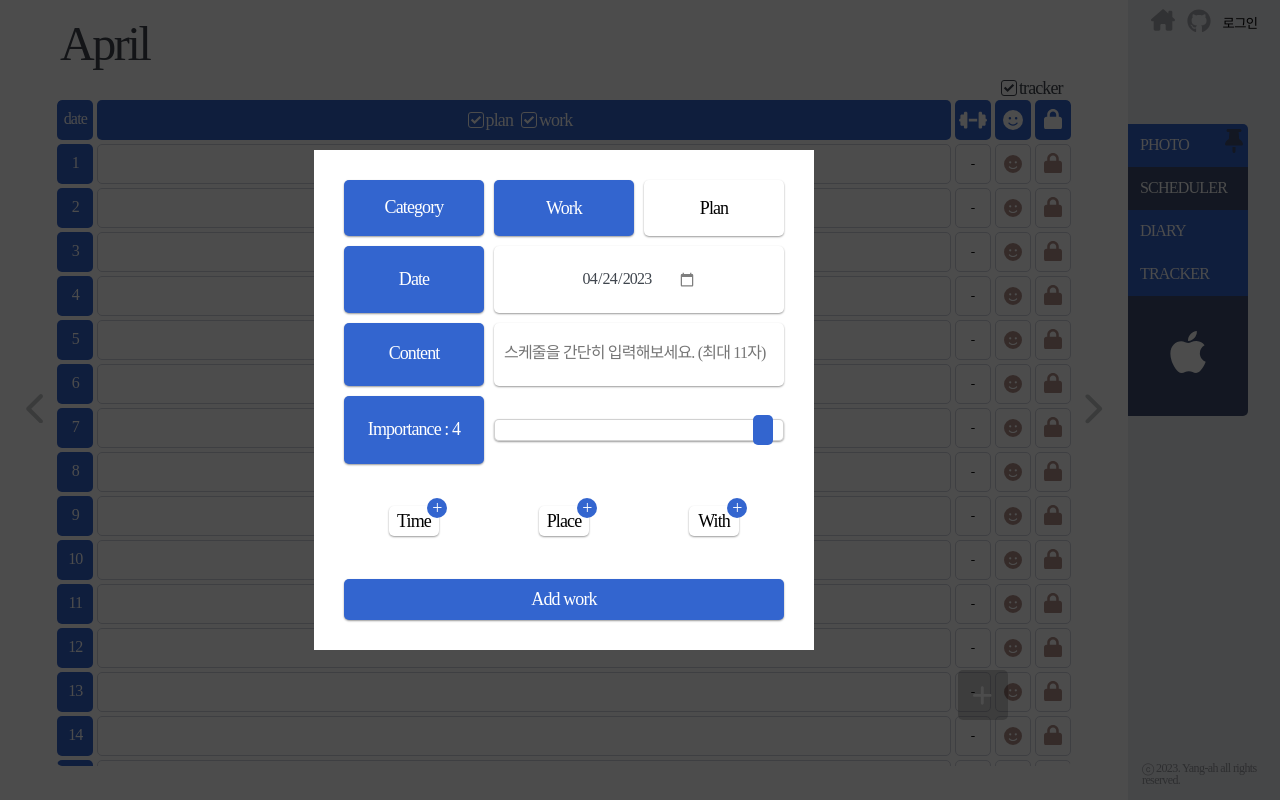
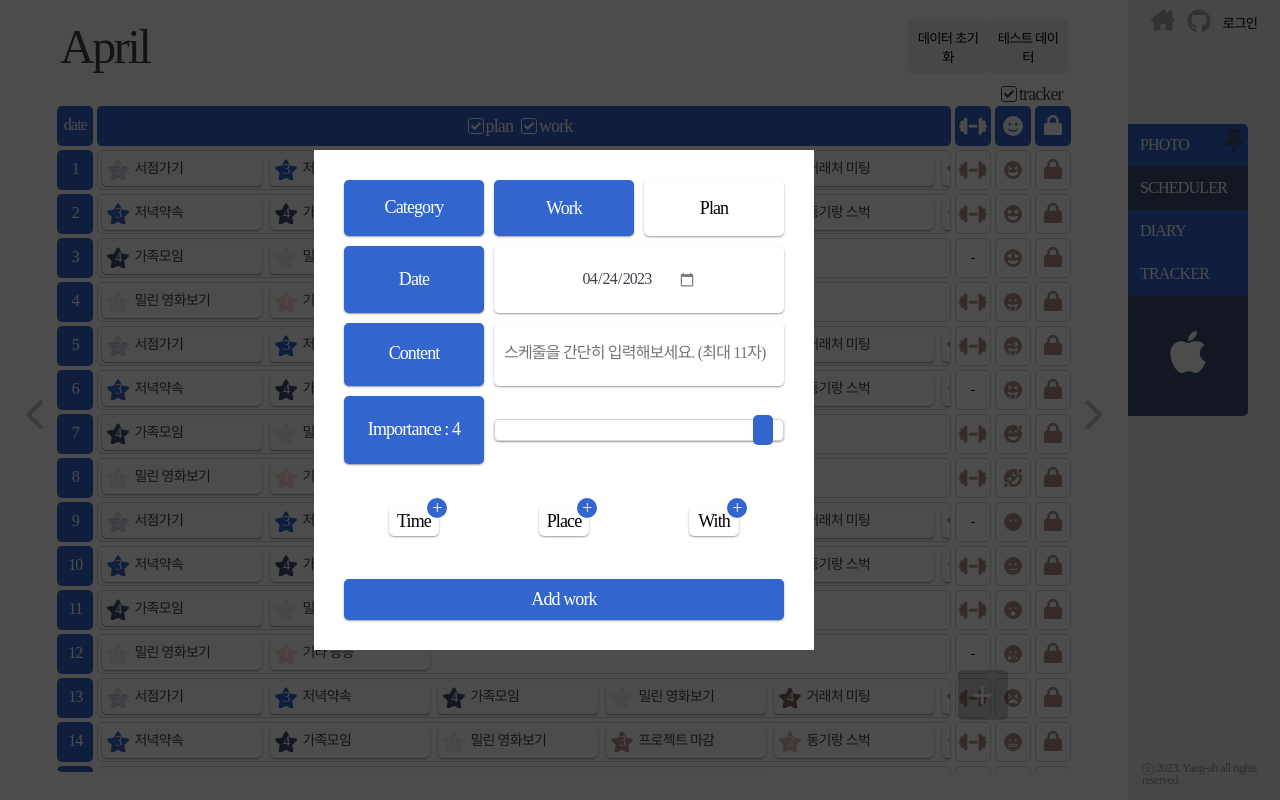
Before and after one commit to Yang-ah/my_first_diary, a React (Create React App) app: page /scheduler/add in a window 1280 px wide. Built offline with nearby package versions, Linux system fonts and the light colour scheme; a web font is replaced by a local one.

Commit message:
feat:testData, testButton

```diff
--- a/src/components/Common/Toast/index.tsx
+++ b/src/components/Common/Toast/index.tsx
@@ -5,7 +5,7 @@ import { IconCheck } from "../../../assets/icon";
 import cx from "classnames";
 
 interface IToast {
-  children: string;
+  children: string | any;
   className?: string;
 }
 
--- a/src/components/Layout/Header/header.module.scss
+++ b/src/components/Layout/Header/header.module.scss
@@ -12,3 +12,19 @@
     font-size: 48px;
   }
 }
+
+.buttons {
+  width: 160px;
+  @include m.flex(space-between);
+
+  > button {
+    padding: 8px;
+    border-radius: c.$S_RADIUS;
+    transition: 0.2s all ease-in;
+
+    &:hover {
+      background-color: c.$C_BLACK;
+      color: white;
+    }
+  }
+}
--- a/src/components/Layout/Header/index.tsx
+++ b/src/components/Layout/Header/index.tsx
@@ -1,8 +1,10 @@
 import styles from "./header.module.scss";
 import { useLocation } from "react-router-dom";
-import { thisMonthAtom } from "../../../state";
-import { useRecoilValue } from "recoil";
+import { dataAtom, thisMonthAtom } from "../../../state";
+import { useRecoilValue, useSetRecoilState } from "recoil";
 import { year } from "../../../hooks";
+import { setInitData } from "../../../state/initData";
+import { setTestData } from "../../../state/testData";
 
 const Header = () => {
   const location = useLocation();
@@ -10,6 +12,16 @@ const Header = () => {
   const monthStr = new Date(year, month, 1).toLocaleString("en-US", {
     month: "long",
   });
+  const setData = useSetRecoilState(dataAtom);
+
+  const onClick = (e: React.FormEvent<HTMLButtonElement>) => {
+    if (e.currentTarget.name === "reset") {
+      setData(setInitData);
+    }
+    if (e.currentTarget.name === "test") {
+      setData(setTestData);
+    }
+  };
 
   return (
     <header className={styles.header}>
@@ -19,6 +31,14 @@ const Header = () => {
         {location.pathname.includes("photo") && monthStr}
         {location.pathname.includes("tracker") && year}
       </span>
+      <div className={styles.buttons}>
+        <button name="reset" type="button" onClick={onClick}>
+          데이터 초기화
+        </button>
+        <button name="test" type="button" onClick={onClick}>
+          테스트 데이터
+        </button>
+      </div>
     </header>
   );
 };
--- a/src/pages/Home/Auth/Login/index.tsx
+++ b/src/pages/Home/Auth/Login/index.tsx
@@ -4,6 +4,9 @@ import { motion } from "framer-motion";
 import styled from "styled-components";
 import { isLoginAtom } from "../../../../state";
 import { useSetRecoilState } from "recoil";
+import { Toast } from "../../../../components";
+import { useEffect, useState } from "react";
+import cx from "classnames";
 
 const Form = styled(motion.form)`
   button {
@@ -14,11 +17,26 @@ const Form = styled(motion.form)`
 const Login = () => {
   const navigate = useNavigate();
   const setIsLogin = useSetRecoilState(isLoginAtom);
+  const [onToast, setOnToast] = useState(false);
 
   const onSubmit = () => {
     setIsLogin(true);
     navigate("/");
   };
+
+  const showToast = () => {
+    setOnToast(true);
+    const timer = setTimeout(() => {
+      setOnToast(false);
+    }, 8000);
+    return () => {
+      clearTimeout(timer);
+    };
+  };
+
+  useEffect(() => {
+    showToast();
+  }, []);
 
   return (
     <Form
@@ -47,6 +65,12 @@ const Login = () => {
         </Link>
       </div>
       <button type="submit">로그인</button>
+
+      <Toast className={cx(styles.toast, { [styles.onToast]: onToast })}>
+        <p>현재 테스트 계정으로만 &nbsp; 로그인 가능합니다.</p>
+        <p>로그인 버튼 클릭 시,</p>
+        <p className={styles.bold}>테스트 계정으로 로그인 됩니다.</p>
+      </Toast>
     </Form>
   );
 };
--- a/src/pages/Home/Auth/Login/login.module.scss
+++ b/src/pages/Home/Auth/Login/login.module.scss
@@ -3,6 +3,8 @@
 
 .form {
   @include m.flex(center, flex-start);
+  position: relative;
+  font-family: "GangwonEdu_OTFBoldA";
 
   > .inputWrap {
     @include m.flex(center, center, column);
@@ -48,3 +50,41 @@
     color: white;
   }
 }
+
+.toast {
+  gap: 4px;
+  font-size: 14px;
+  border-radius: 60px;
+  padding: 20px;
+  color: rgba(255, 255, 255, 0.6);
+  position: absolute;
+  width: 200px;
+  border-bottom-left-radius: 0;
+  right: -204px;
+  top: -160px;
+  left: auto;
+  bottom: auto;
+  opacity: 0;
+  transform: translateY(10px);
+  transition: 0.5s opacity ease-in;
+
+  svg {
+    width: 40px;
+  }
+
+  p {
+    letter-spacing: 0.5px;
+    padding: 4px 0;
+    font-family: "GangwonEdu_OTFBoldA";
+  }
+
+  .bold {
+    color: white;
+    font-weight: 600;
+    letter-spacing: 0.5px;
+  }
+
+  &.onToast {
+    opacity: 1;
+  }
+}
--- a/src/pages/Home/home.module.scss
+++ b/src/pages/Home/home.module.scss
@@ -4,6 +4,7 @@
 .wrap {
   @include m.flex(center, center, column);
   margin-top: 80px;
+  font-family: "GangwonEdu_OTFBoldA";
 
   > header {
     color: c.$C_BLACK;
@@ -41,6 +42,23 @@
   }
 }
 
+.greet {
+  box-shadow: 0px 2px 4px 0px rgba(1, 1, 1, 0.4);
+  padding: 20px;
+  color: c.$C_BLACK;
+  border-radius: 40px;
+  border-top-left-radius: 0;
+  margin-left: 20px;
+  color: rgba(1, 1, 1, 0.5);
+
+  > p:nth-of-type(2) {
+    margin: 8px 0;
+    > span {
+      color: black;
+    }
+  }
+}
+
 .toast {
   opacity: 0;
   transform: translateY(10px);
--- a/src/pages/Home/index.tsx
+++ b/src/pages/Home/index.tsx
@@ -4,7 +4,7 @@ import { AnimatePresence, motion } from "framer-motion";
 import styled from "styled-components";
 import { isLoginAtom } from "../../state";
 import { useRecoilState } from "recoil";
-import { useEffect, useState } from "react";
+import { useState } from "react";
 import { Toast } from "../../components";
 import cx from "classnames";
 
@@ -69,7 +69,15 @@ const Home = () => {
             </>
           )}
 
-          {isLogin && <div>반가워요, My First Diary를 한번 둘러볼까요?</div>}
+          {isLogin && (
+            <div className={styles.greet}>
+              <p>환영합니다 :)</p>
+              <p>
+                <span>오른쪽 메뉴바</span>를 눌러서,
+              </p>
+              <p>My First Diary를 한번 둘러볼까요?</p>
+            </div>
+          )}
           <Outlet />
         </motion.footer>
       </AnimatePresence>
--- a/src/pages/Photo/PhotoCell/index.tsx
+++ b/src/pages/Photo/PhotoCell/index.tsx
@@ -1,4 +1,4 @@
-import { useRef, useState } from "react";
+import { useEffect, useRef, useState } from "react";
 import { IconModify, IconPlus } from "../../../assets/icon";
 import styled from "styled-components";
 import styles from "./photoCell.module.scss";
@@ -79,6 +79,10 @@ const PhotoCell = ({ item, month }: IPhotoCell) => {
     showToast();
   };
 
+  useEffect(() => {
+    setNewImgUrl(item.photoUrl);
+  }, [item.photoUrl]);
+
   return (
     <form className={styles.dateWrap} encType="multipart/form-data">
       <Label photoUrl={newImgUrl} className={newImgUrl || "nonePhoto"}>
--- a/src/pages/Scheduler/Cell/index.tsx
+++ b/src/pages/Scheduler/Cell/index.tsx
@@ -2,7 +2,7 @@ import styles from "./cell.module.scss";
 import styled from "styled-components";
 import cx from "classnames";
 import { ISchedule, dataAtom } from "../../../state";
-import { IconMinus, IconStar } from "../../../assets/icon";
+import { IconStar } from "../../../assets/icon";
 import { useRecoilState } from "recoil";
 
 interface ICell {
--- a/src/state/index.ts
+++ b/src/state/index.ts
@@ -1,5 +1,6 @@
 import { atom } from "recoil";
-import { setInitData } from "./initData";
+// import { setInitData } from "./initData";
+import { setTestData } from "./testData";
 
 export const usernameAtom = atom({
   key: "user",
@@ -56,5 +57,5 @@ interface IYearData {
 
 export const dataAtom = atom<IYearData>({
   key: "data",
-  default: setInitData(),
+  default: setTestData(),
 });
--- /dev/null
+++ b/src/state/testData.ts
@@ -0,0 +1,103 @@
+import { ISchedule } from ".";
+import { emojis } from "../utils/emojiData";
+
+const photoUrlArr = [
+  "https://user-images.githubusercontent.com/97151214/235697426-ebadadad-989c-4973-b446-fd45311a69d6.JPG",
+  "https://user-images.githubusercontent.com/97151214/235697467-257fc20c-33a9-4e64-adc3-5afbfcfaa040.JPG",
+  "https://user-images.githubusercontent.com/97151214/235697476-5a38d21c-0341-4c4d-9997-872412e024af.JPG",
+  "https://user-images.githubusercontent.com/97151214/235701264-8d877732-379f-462f-a42c-2badbbb77f2f.jpg",
+  "https://user-images.githubusercontent.com/97151214/235701303-1c0d8f7a-47e8-4cbf-a1ac-d1ac37985640.jpg",
+  "https://user-images.githubusercontent.com/97151214/235701306-cece2d79-9431-46dc-8fed-2076ed0f4560.PNG",
+];
+
+const diaryArr = [
+  "오늘은 친구랑 만나서 맛있는 저녁을 먹었다.",
+  "오늘은 날씨가 너무 좋아서 하루종일 기분이 좋았다.",
+  "붕세권에 살아서 행복하다. 붕어빵을 사서 친구들이랑 나눠먹었다.",
+  "중고 서점에서 마음에 드는 책을 발견했다. 첫 페이지를 읽고 생각했다. '이거다 싶었다' ",
+  "커피없이 못살아~ 오늘도 아메리카노로 시작하는 아침!!",
+];
+
+const planArr: ISchedule[] = [
+  {
+    content: "서점가기",
+    importance: 2,
+    time: "15:00",
+    place: "교보문고",
+  },
+  {
+    content: "저녁약속",
+    importance: 3,
+    time: "18:30",
+    place: "서면역 2번출구",
+    with: "민정",
+  },
+  {
+    content: "가족모임",
+    importance: 4,
+    time: "17:30",
+    place: "장어맛집",
+    with: "가족",
+  },
+  {
+    content: "밀린 영화보기",
+    importance: 1,
+  },
+];
+
+const workArr: ISchedule[] = [
+  {
+    content: "거래처 미팅",
+    importance: 4,
+    time: "15:00",
+    place: "동상동 스타벅스",
+  },
+  {
+    content: "프로젝트 마감",
+    importance: 3,
+    time: "18:30",
+    with: "우리 팀",
+  },
+  {
+    content: "동기랑 스벅",
+    importance: 2,
+    time: "17:30",
+    place: "스타벅스",
+    with: "동기 2명",
+  },
+  {
+    content: "기타 등등",
+    importance: 1,
+  },
+];
+
+export const setTestData = () => {
+  const thisYear = new Date().getFullYear();
+  const months = [0, 1, 2, 3, 4, 5, 6, 7, 8, 9, 10, 11];
+  const result: any = {};
+
+  months.map((month) => {
+    const strMonth = new Date(thisYear, month, 1).toLocaleString("en-US", {
+      month: "long",
+    });
+    const thisMonthEnd = new Date(thisYear, month + 1, 0).getDate();
+
+    result[strMonth] = [];
+
+    for (let i = 1; i <= thisMonthEnd; i++) {
+      result[strMonth].push({
+        date: i,
+        photoUrl: photoUrlArr[(i + month) % 8],
+        diary: diaryArr[(i + month) % 6],
+        schedule: {
+          work: workArr.slice((i + month) % 4, workArr.length),
+          plan: planArr.slice((i + month) % 4, planArr.length),
+        },
+        emotion: emojis[(i + month) % emojis.length].emojiValue,
+        exercise: (i + month) % 3 === 0 ? false : true,
+      });
+    }
+  });
+
+  return result;
+};
```
